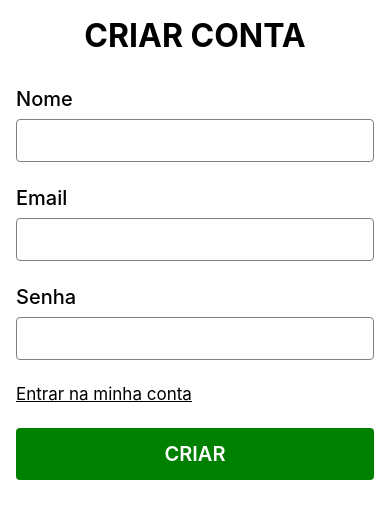
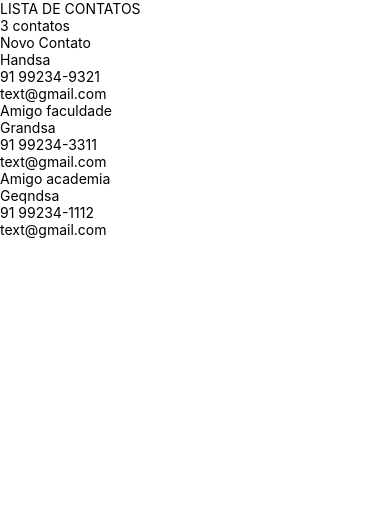
Before and after one commit to GabrielLaminas/app-tel, a React Native app: screen / in a window 390 px wide. Shown: the top 518 px of the page. Built offline with nearby package versions, Linux system fonts and the light colour scheme.

Commit message:
Criação tela de Contato

```diff
--- a/App.js
+++ b/App.js
@@ -2,10 +2,11 @@ import { View, Text } from "react-native";
 import React from "react";
 import Login from "./src/Pages/Login/Login.js";
 import Conta from "./src/Pages/Conta/Conta.js";
+import Contato from "./src/Pages/Contato/Contato.js";
 
 const App = () => {
   return (
-    <Conta />
+    <Contato />
   );
 };
 
--- /dev/null
+++ b/src/Pages/Contato/Contato.js
@@ -0,0 +1,62 @@
+import { View, Text, TouchableOpacity, FlatList } from "react-native";
+import React from "react";
+
+const data = [
+   {
+      id: '1',
+      nome: "Handsa",
+      numero: "91 99234-9321",
+      email: "text@gmail.com",
+      extra: "Amigo faculdade"
+   },
+   {
+      id: '2',
+      nome: "Grandsa",
+      numero: "91 99234-3311",
+      email: "text@gmail.com",
+      extra: "Amigo academia"
+   },
+   {
+      id: '3',
+      nome: "Geqndsa",
+      numero: "91 99234-1112",
+      email: "text@gmail.com",
+      extra: null
+   }
+]
+
+function Contato() {
+   return (
+      <View>
+         <Text>LISTA DE CONTATOS</Text>
+
+         <View>
+            <Text>{data.length} contatos</Text>
+            <TouchableOpacity>
+               <Text>Novo Contato</Text>
+            </TouchableOpacity>
+         </View>
+
+         <FlatList
+            data={data}
+            renderItem={({item}) => <Card data={item} />}
+            keyExtractor={(item) => item.id}
+         />
+      </View>
+   );
+}
+
+function Card({data}){
+   return (
+      <View>
+         <TouchableOpacity>
+            <Text>{data.nome}</Text>
+            <Text>{data.numero}</Text>
+            <Text>{data.email}</Text>
+            <Text>{data.extra ? data.extra : ""}</Text>
+         </TouchableOpacity>
+      </View>
+   )
+}
+
+export default Contato;
```
Also changed, not shown: src/Pages/Contato/ContatoStyle.js (added).
